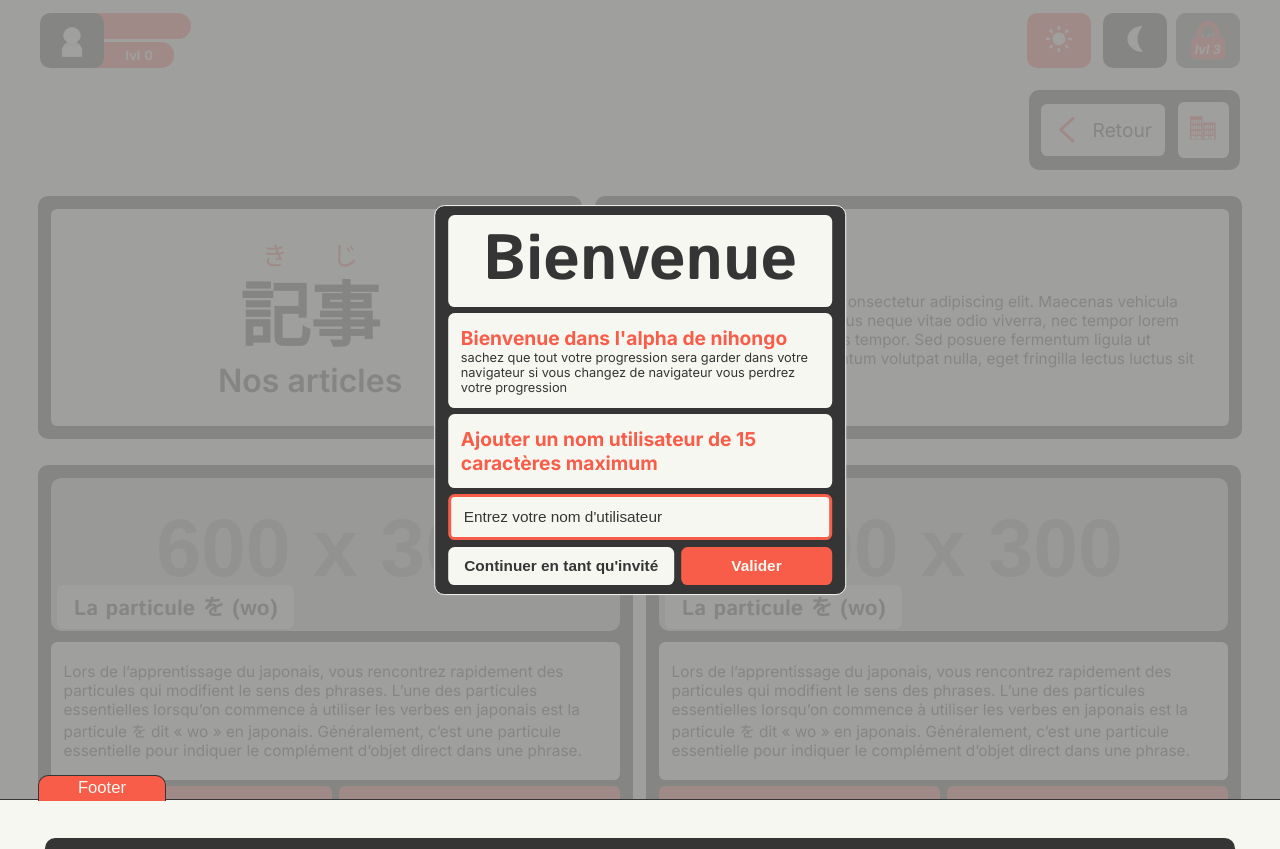
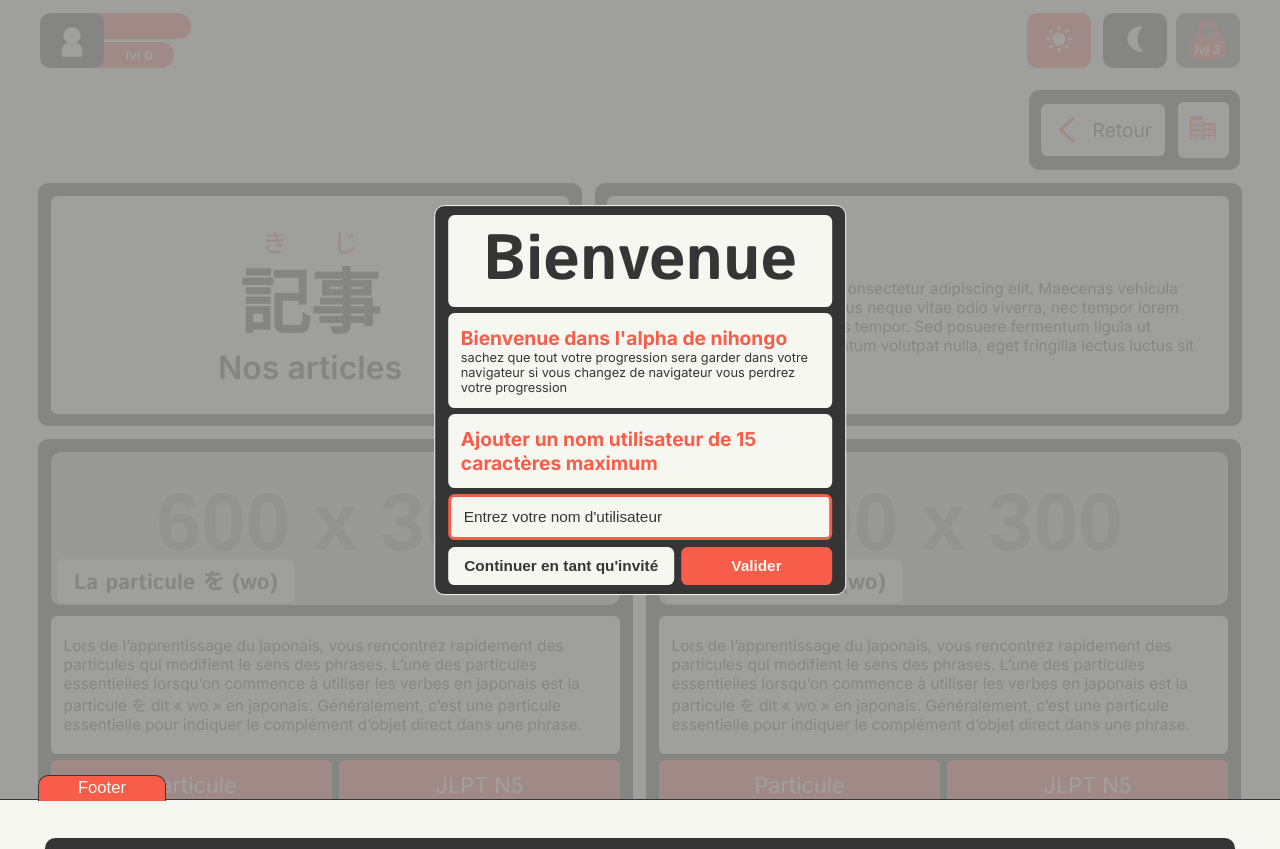
Before and after one commit to Thomasfouquereau/Nihongo, a React (Vite) app: page /articles in a window 1280 px wide. After the commit the page ends 823 px from the top, so only its background shows below. Built offline with nearby package versions, Linux system fonts and the light colour scheme.

Commit message:
Réduire l'espacement entre les éléments dans le composant ArticlesNav pour améliorer la mise en page.

```diff
--- a/src/component/main/articles/ArticlesNav.jsx
+++ b/src/component/main/articles/ArticlesNav.jsx
@@ -9,7 +9,7 @@ const Container = styled.div`
     display: flex;
     flex-direction: column;
     align-items: center;
-    gap: 2vw;
+    gap: 1vw;
     width: 100%;
     margin-top: 7vw;
     @media screen and (max-width: 560px){
```
